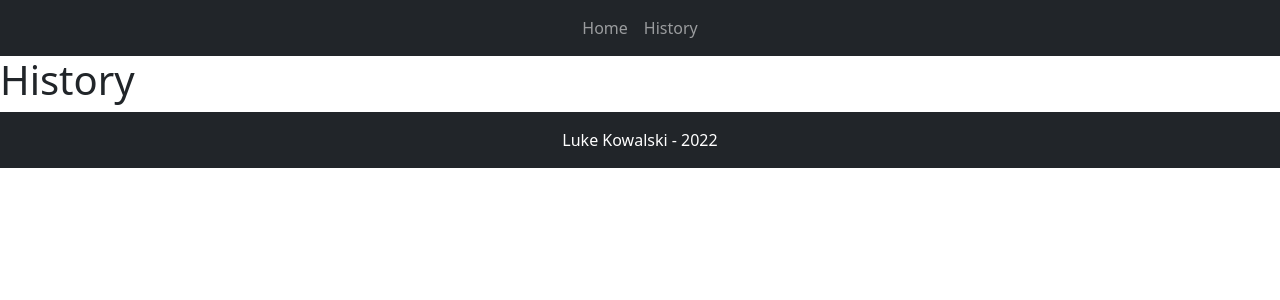
After one commit to luke-kowalski/flask_project, a Flask app: page /history in a window 1280 px wide. The commit adds this page. Shown: the top 300 px of the page. Run offline with Flask 2, Linux system fonts and the light colour scheme; parts of the project's set-up code (start-up, migrations or seed data) failed here and were passed over.

Commit message:
Utilities added, base template added

```diff
--- a/flaskr/app.py
+++ b/flaskr/app.py
@@ -3,15 +3,26 @@ import scripts
 
 app = Flask(__name__)
 
-@app.route('/')
+@app.route("/")
 def index():
     data = scripts.get_json_data()
-
     return render_template("index.html", data=data)
 
-@app.route('/history')
+
+@app.route("/history")
 def history():
     return render_template("history.html")
 
+
+@app.errorhandler(404)
+def not_found(e):
+    return render_template("404.html")
+
+@app.context_processor
+def context_processor():
+    time = scripts.get_footer_time()
+    return dict(time=time)
+
+
 if __name__ == "__main__":
     app.run(debug=True)
--- a/flaskr/scripts/__init__.py
+++ b/flaskr/scripts/__init__.py
@@ -1 +1 @@
-from scripts.weather_api import get_json_data
+from scripts.utilities import get_json_data, get_footer_time
--- a/flaskr/scripts/weather_api.py
+++ b/flaskr/scripts/utilities.py
@@ -1,4 +1,5 @@
 import requests
+from datetime import date
 from configparser import ConfigParser
 
 parser = ConfigParser()
@@ -6,13 +7,17 @@ parser.read("flaskr\config.ini")
 
 API = parser.get("API", "WEATHER_API")
 
+
 def get_json_data():
     lat = 53.216198
     lon = 19.654487
-    api_token = "3af3d3b40ec932ed51b8c87bfecc03d6"
     url = f"https://api.openweathermap.org/data/2.5/onecall?lat={lat}&lon={lon}&units=metric&exclude=hourly,minutely&appid={API}"
 
     response = requests.get(url)
     data = response.json()
 
     return data
+
+
+def get_footer_time():
+    return date.today().year
--- /dev/null
+++ b/flaskr/templates/404.html
@@ -0,0 +1,6 @@
+{% extends 'base.html' %}
+{% block title %} 404 {% endblock %}
+
+{% block content %}
+    <h1>404</h1>
+{% endblock %}
--- /dev/null
+++ b/flaskr/templates/base.html
@@ -0,0 +1,46 @@
+<!DOCTYPE html>
+<html lang="en">
+<head>
+    <meta charset="UTF-8">
+    <meta name="viewport" content="width=device-width, initial-scale=1">
+    <link href="https://cdn.jsdelivr.net/npm/bootstrap@5.2.0-beta1/dist/css/bootstrap.min.css" rel="stylesheet" integrity="sha384-0evHe/X+R7YkIZDRvuzKMRqM+OrBnVFBL6DOitfPri4tjfHxaWutUpFmBp4vmVor" crossorigin="anonymous">
+    <title>{% block title %} {% endblock %}</title>
+</head>
+<body>
+
+    <nav class="navbar navbar-expand-lg navbar-dark bg-dark">
+        <!-- Container wrapper -->
+        <div class="container-fluid">
+          <!-- Toggle button -->
+
+          <!-- Collapsible wrapper -->
+          <div
+            class="collapse navbar-collapse justify-content-center"
+            id="navbarCenteredExample"
+          >
+            <!-- Left links -->
+            <ul class="navbar-nav mb-2 mb-lg-0">
+              <li class="nav-item">
+                <a class="nav-link" href="/">Home</a>
+              </li>
+              <li class="nav-item">
+                <a class="nav-link" href="history.html">History</a>
+              </li>
+            </ul>
+          </div>
+        </div>
+      </nav>
+
+    <div class="content">
+        {% block content %} {% endblock %}
+    </div>
+
+<footer class="bg-dark text-center text-white">
+    <div class="text-center p-3">
+        Luke Kowalski - {{time}}
+    </div>
+</footer>
+
+    <script src="https://cdn.jsdelivr.net/npm/bootstrap@5.2.0-beta1/dist/js/bootstrap.bundle.min.js" integrity="sha384-pprn3073KE6tl6bjs2QrFaJGz5/SUsLqktiwsUTF55Jfv3qYSDhgCecCxMW52nD2" crossorigin="anonymous"></script>
+</body>
+</html>
--- /dev/null
+++ b/flaskr/templates/history.html
@@ -0,0 +1,6 @@
+{% extends 'base.html' %}
+{% block title %}History{% endblock %}
+
+{% block content %}
+    <h1>History</h1>
+{% endblock %}
```
Also changed, not shown: flaskr/templates/index.html (+7 -13 lines).
